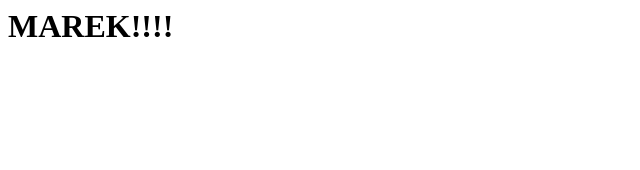
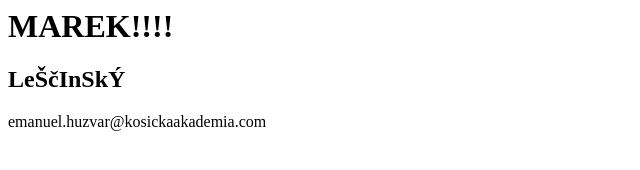
Before and after one commit to EmanuelHuzvar/android-kasv, a plain HTML site: page index.html in a window 1280 px wide. Shown: the whole page, without its empty margins (0-640 px from the left). Drawn offline with Linux system fonts and the light colour scheme.

Commit message:
Update index.html

```diff
--- a/index.html
+++ b/index.html
@@ -1 +1,4 @@
 <h1>MAREK!!!!</h1>
+<h2>LeŠčInSkÝ </h2>
+
+<footer>emanuel.huzvar@kosickaakademia.com</footer>
```
